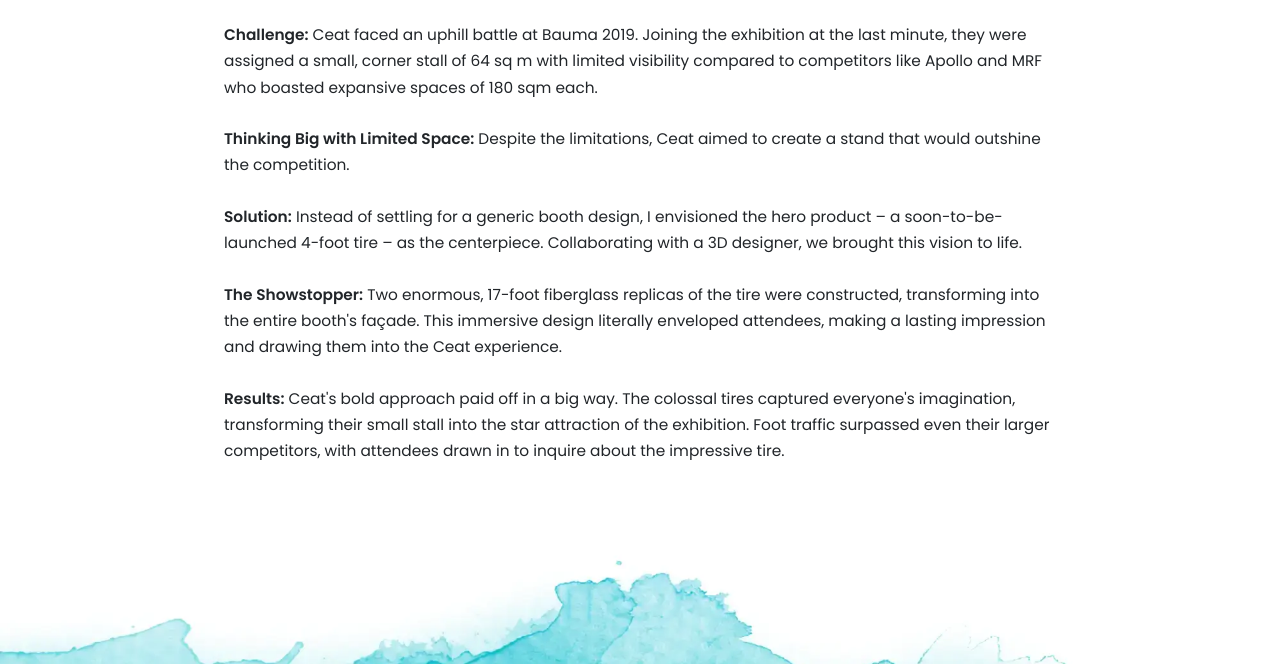
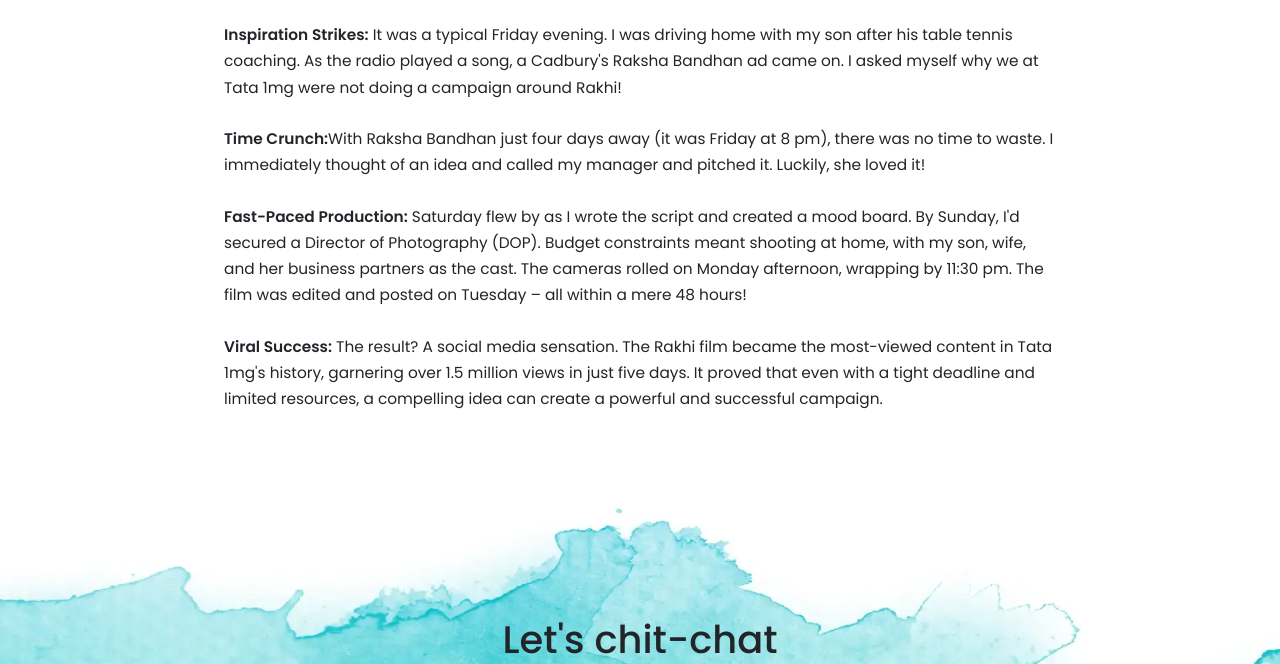
Before and after one commit to rahul-manchanda/portfolio, a plain HTML site: page story3.html in a window 1280 px wide. Shown: the part 580-1244 px from the top of the page. Drawn offline with nearby package versions, Linux system fonts and the light colour scheme.

Commit message:
Add files via upload

```diff
--- a/story3.html
+++ b/story3.html
@@ -113,7 +113,7 @@
          <div class="contain1">
             <div class="m-t-2">
                <div class="para1">
-                  <span class="f-w-600">Challenge:</span> Ceat faced an uphill battle at Bauma 2019. Joining the exhibition at the last minute, they were assigned a small, corner stall of 64 sq m with limited visibility compared to competitors like Apollo and MRF who boasted expansive spaces of 180 sqm each.
+                  <span class="f-w-600">Inspiration Strikes:</span> It was a typical Friday evening. I was driving home with my son after his table tennis coaching. As the radio played a song, a Cadbury's Raksha Bandhan ad came on. I asked myself why we at Tata 1mg were not doing a campaign around Rakhi!
 
                </div>
             </div>
@@ -124,7 +124,7 @@
          <div class="contain1">
             <div class="m-t-2">
                <div class="para1">
-                  <span class="f-w-600">Thinking Big with Limited Space:</span>  Despite the limitations, Ceat aimed to create a stand that would outshine the competition.
+                  <span class="f-w-600">Time Crunch:</span>With Raksha Bandhan just four days away (it was Friday at 8 pm), there was no time to waste. I immediately thought of an idea and called my manager and pitched it. Luckily, she loved it!
 
                </div>
             </div>
@@ -135,7 +135,7 @@
          <div class="contain1">
             <div class="m-t-2">
                <div class="para1">
-                  <span class="f-w-600">Solution:</span>  Instead of settling for a generic booth design, I envisioned the hero product – a soon-to-be-launched 4-foot tire – as the centerpiece. Collaborating with a 3D designer, we brought this vision to life.
+                  <span class="f-w-600">Fast-Paced Production:</span> Saturday flew by as I wrote the script and created a mood board. By Sunday, I'd secured a Director of Photography (DOP). Budget constraints meant shooting at home, with my son, wife, and her business partners as the cast. The cameras rolled on Monday afternoon, wrapping by 11:30 pm. The film was edited and posted on Tuesday – all within a mere 48 hours!
 
                </div>
             </div>
@@ -146,7 +146,7 @@
          <div class="contain1">
             <div class="m-t-2">
                <div class="para1">
-                  <span class="f-w-600">The Showstopper:</span>  Two enormous, 17-foot fiberglass replicas of the tire were constructed, transforming into the entire booth's façade. This immersive design literally enveloped attendees, making a lasting impression and drawing them into the Ceat experience.
+                  <span class="f-w-600">Viral Success:</span> The result? A social media sensation. The Rakhi film became the most-viewed content in Tata 1mg's history, garnering over 1.5 million views in just five days. It proved that even with a tight deadline and limited resources, a compelling idea can create a powerful and successful campaign.
 
                </div>
             </div>
@@ -154,14 +154,6 @@
 
 
 
-         <div class="contain1">
-            <div class="m-t-2">
-               <div class="para1">
-                  <span class="f-w-600">Results:</span> Ceat's bold approach paid off in a big way. The colossal tires captured everyone's imagination, transforming their small stall into the star attraction of the exhibition. Foot traffic surpassed even their larger competitors, with attendees drawn in to inquire about the impressive tire.
-
-               </div>
-            </div>
-         </div>
 
 
          <div class="footer1 m-t-6">
```
Also changed, not shown: index.html (+37 -27 lines).
